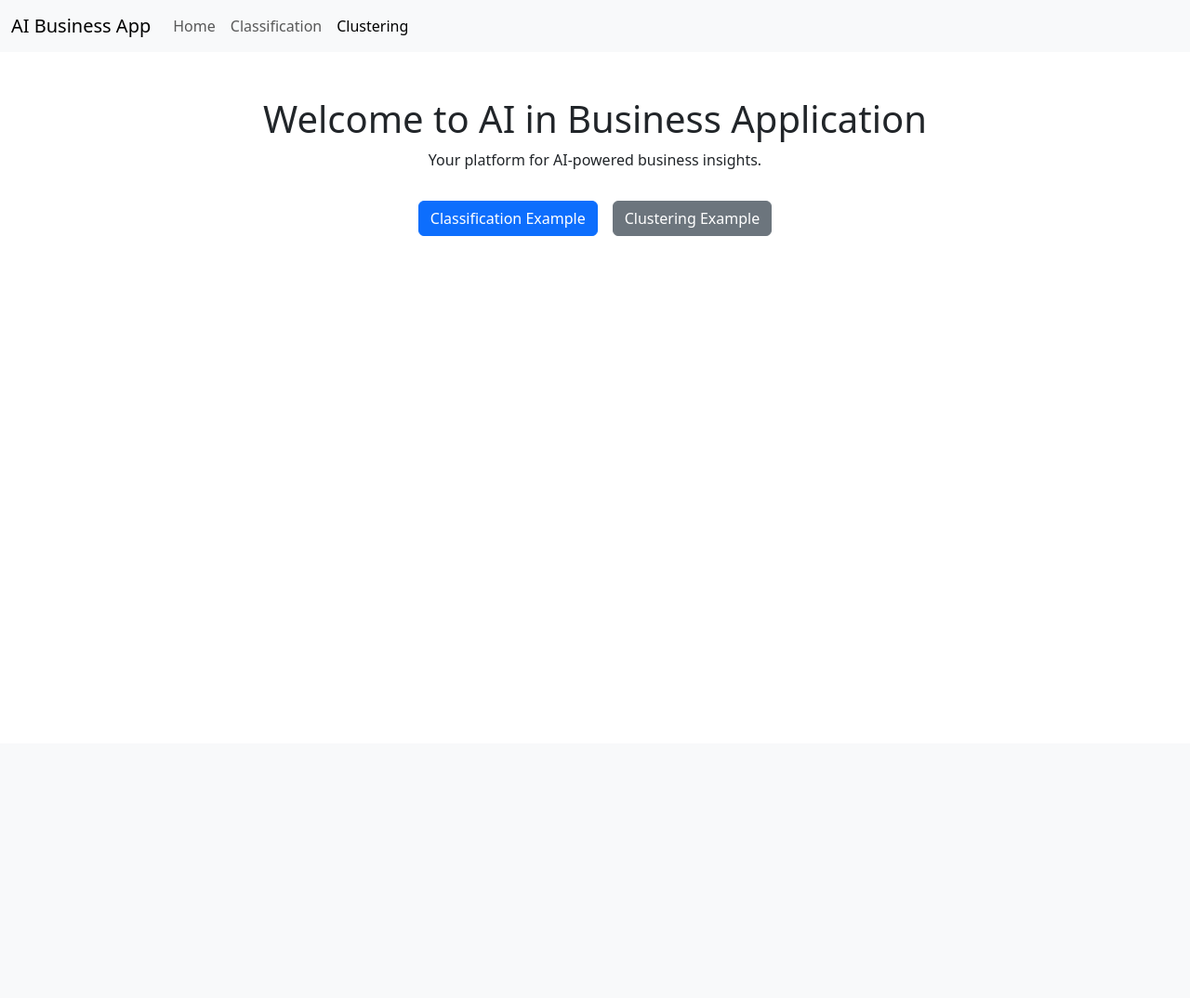
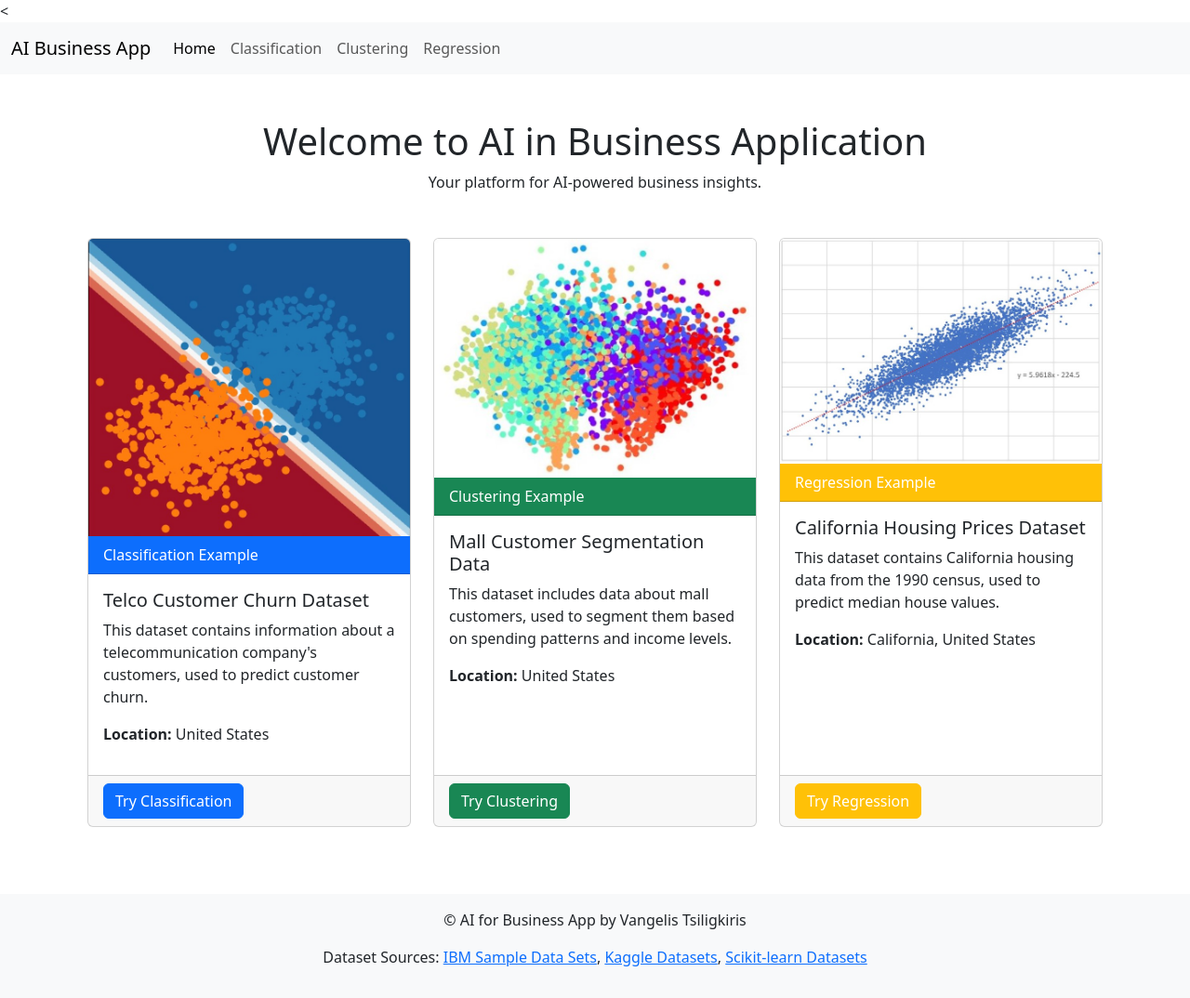
Before and after one commit to VangelisTsiligiris/ai_business_app, a Flask app: page / in a window 1280 px wide. Shown: the whole page at 93% size. Before the commit the page ends 254 px from the top, so only its background shows below. Run offline with Flask 3, Linux system fonts and the light colour scheme; parts of the project's set-up code (start-up, migrations or seed data) failed here and were passed over.

Commit message:
changes modified:   app.py new file:   models/regression_model.pkl new file:   regression.py new file:   static/images/classification.jpg new file:   static/images/clustering.jpg new file:   static/images/regression.jpg modified:   templates/base.html modified:   templates/index.html modified:   templates/navbar.html new file:   templates/regression.html

```diff
--- a/app.py
+++ b/app.py
@@ -7,6 +7,11 @@ import joblib
 from sklearn.preprocessing import LabelEncoder
 
 app = Flask(__name__)
+
+# Load the regression model
+regression_model = joblib.load('models/regression_model.pkl')
+
+
 
 # Load the trained classification model
 classification_model = joblib.load('models/classification_model.pkl')
@@ -51,6 +56,33 @@ for col in categorical_cols:
 @app.route('/')
 def index():
     return render_template('index.html')
+
+@app.route('/regression', methods=['GET', 'POST'])
+def regression():
+    if request.method == 'POST':
+        # Get form data
+        data = [
+            float(request.form['MedInc']),
+            float(request.form['HouseAge']),
+            float(request.form['AveRooms']),
+            float(request.form['AveBedrms']),
+            float(request.form['Population']),
+            float(request.form['AveOccup']),
+            float(request.form['Latitude']),
+            float(request.form['Longitude']),
+        ]
+
+        # Convert to numpy array and reshape
+        data_array = np.array([data])
+
+        # Make prediction
+        prediction = regression_model.predict(data_array)
+        predicted_price = prediction[0] * 100000  # Convert to actual price
+
+        return render_template('regression.html', prediction=predicted_price)
+    else:
+        return render_template('regression.html')
+
 
 @app.route('/classification', methods=['GET', 'POST'])
 def classification():
--- a/templates/base.html
+++ b/templates/base.html
@@ -32,3 +32,12 @@
     {% block scripts %}{% endblock %}
 </body>
 </html>
+<footer class="bg-light text-center py-3 mt-5">
+    <p>&copy; AI for Business App by Vangelis Tsiligkiris </p>
+    <p>
+        Dataset Sources:
+        <a href="https://www.ibm.com/communities/analytics/watson-analytics-blog/guide-to-sample-datasets/" target="_blank">IBM Sample Data Sets</a>,
+        <a href="https://www.kaggle.com/datasets" target="_blank">Kaggle Datasets</a>,
+        <a href="https://scikit-learn.org/stable/datasets/real_world.html#california-housing-dataset" target="_blank">Scikit-learn Datasets</a>
+    </p>
+</footer>
--- a/templates/index.html
+++ b/templates/index.html
@@ -5,12 +5,72 @@
 {% block title %}AI in Business Application{% endblock %}
 
 {% block content %}
-    <div class="mt-5 text-center">
-        <h1>Welcome to AI in Business Application</h1>
-        <p>Your platform for AI-powered business insights.</p>
-        <div class="d-flex justify-content-center mt-4">
-            <a href="{{ url_for('classification') }}" class="btn btn-primary m-2">Classification Example</a>
-            <a href="{{ url_for('clustering') }}" class="btn btn-secondary m-2">Clustering Example</a>
+    <div class="mt-5">
+        <h1 class="text-center">Welcome to AI in Business Application</h1>
+        <p class="text-center">Your platform for AI-powered business insights.</p>
+
+        <!-- Dataset Descriptions -->
+        <div class="container mt-5">
+            <div class="row">
+                <!-- Classification Dataset -->
+                <div class="col-md-4 mb-4">
+                    <div class="card h-100">
+                        <img src="{{ url_for('static', filename='images/classification.jpg') }}" class="card-img-top" alt="Classification">
+                        <div class="card-header text-white bg-primary">
+                            Classification Example
+                        </div>
+                        <div class="card-body">
+                            <h5 class="card-title">Telco Customer Churn Dataset</h5>
+                            <p class="card-text">
+                                This dataset contains information about a telecommunication company's customers, used to predict customer churn.
+                            </p>
+                            <p><strong>Location:</strong> United States</p>
+                        </div>
+                        <div class="card-footer">
+                            <a href="{{ url_for('classification') }}" class="btn btn-primary">Try Classification</a>
+                        </div>
+                    </div>
+                </div>
+                <!-- Clustering Dataset -->
+                <div class="col-md-4 mb-4">
+                    <div class="card h-100">
+                        <img src="{{ url_for('static', filename='images/clustering.jpg') }}" class="card-img-top" alt="Clustering">
+                        <div class="card-header text-white bg-success">
+                            Clustering Example
+                        </div>
+                        <div class="card-body">
+                            <h5 class="card-title">Mall Customer Segmentation Data</h5>
+                            <p class="card-text">
+                                This dataset includes data about mall customers, used to segment them based on spending patterns and income levels.
+                            </p>
+                            <p><strong>Location:</strong> United States</p>
+                        </div>
+                        <div class="card-footer">
+                            <a href="{{ url_for('clustering') }}" class="btn btn-success">Try Clustering</a>
+                        </div>
+                    </div>
+                </div>
+                <!-- Regression Dataset -->
+                <div class="col-md-4 mb-4">
+                    <div class="card h-100">
+                        <img src="{{ url_for('static', filename='images/regression.jpg') }}" class="card-img-top" alt="Regression">
+                        <div class="card-header text-white bg-warning">
+                            Regression Example
+                        </div>
+                        <div class="card-body">
+                            <h5 class="card-title">California Housing Prices Dataset</h5>
+                            <p class="card-text">
+                                This dataset contains California housing data from the 1990 census, used to predict median house values.
+                            </p>
+                            <p><strong>Location:</strong> California, United States</p>
+                        </div>
+                        <div class="card-footer">
+                            <a href="{{ url_for('regression') }}" class="btn btn-warning text-white">Try Regression</a>
+                        </div>
+                    </div>
+                </div>
+            </div>
         </div>
     </div>
+
 {% endblock %}
--- a/templates/navbar.html
+++ b/templates/navbar.html
@@ -1,22 +1,23 @@
-<!-- templates/navbar.html -->
+<<!-- templates/navbar.html -->
 
 <nav class="navbar navbar-expand-lg navbar-light bg-light">
   <div class="container-fluid">
     <a class="navbar-brand" href="/">AI Business App</a>
-    <button class="navbar-toggler" type="button" data-bs-toggle="collapse" data-bs-target="#navbarNav" aria-controls="navbarNav" aria-expanded="false" aria-label="Toggle navigation">
-      <span class="navbar-toggler-icon"></span>
-    </button>
+    <!-- ... existing code ... -->
     <div class="collapse navbar-collapse" id="navbarNav">
       <!-- Navigation Links -->
       <ul class="navbar-nav">
         <li class="nav-item">
-          <a class="nav-link" href="/">Home</a>
+          <a class="nav-link {% if request.path == '/' %}active{% endif %}" href="/">Home</a>
         </li>
         <li class="nav-item">
-          <a class="nav-link" href="/classification">Classification</a>
+          <a class="nav-link {% if request.path == '/classification' %}active{% endif %}" href="/classification">Classification</a>
         </li>
         <li class="nav-item">
-          <a class="nav-link active" href="/clustering">Clustering</a>
+          <a class="nav-link {% if request.path == '/clustering' %}active{% endif %}" href="/clustering">Clustering</a>
+        </li>
+        <li class="nav-item">
+          <a class="nav-link {% if request.path == '/regression' %}active{% endif %}" href="/regression">Regression</a>
         </li>
       </ul>
     </div>
```
Also changed, not shown: regression.py (added, +32 -0 lines), templates/regression.html (added, +92 -0 lines), static/images/classification.jpg (added), static/images/clustering.jpg (added), static/images/regression.jpg (added), 1 other file.
